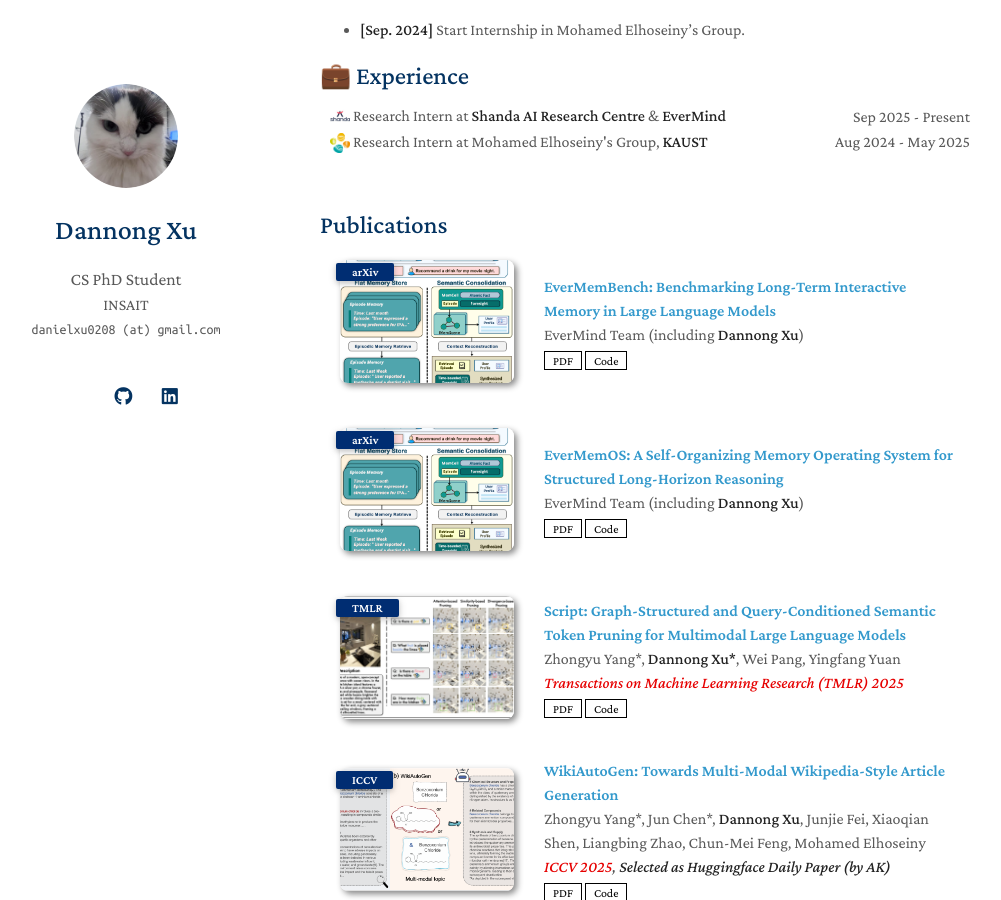
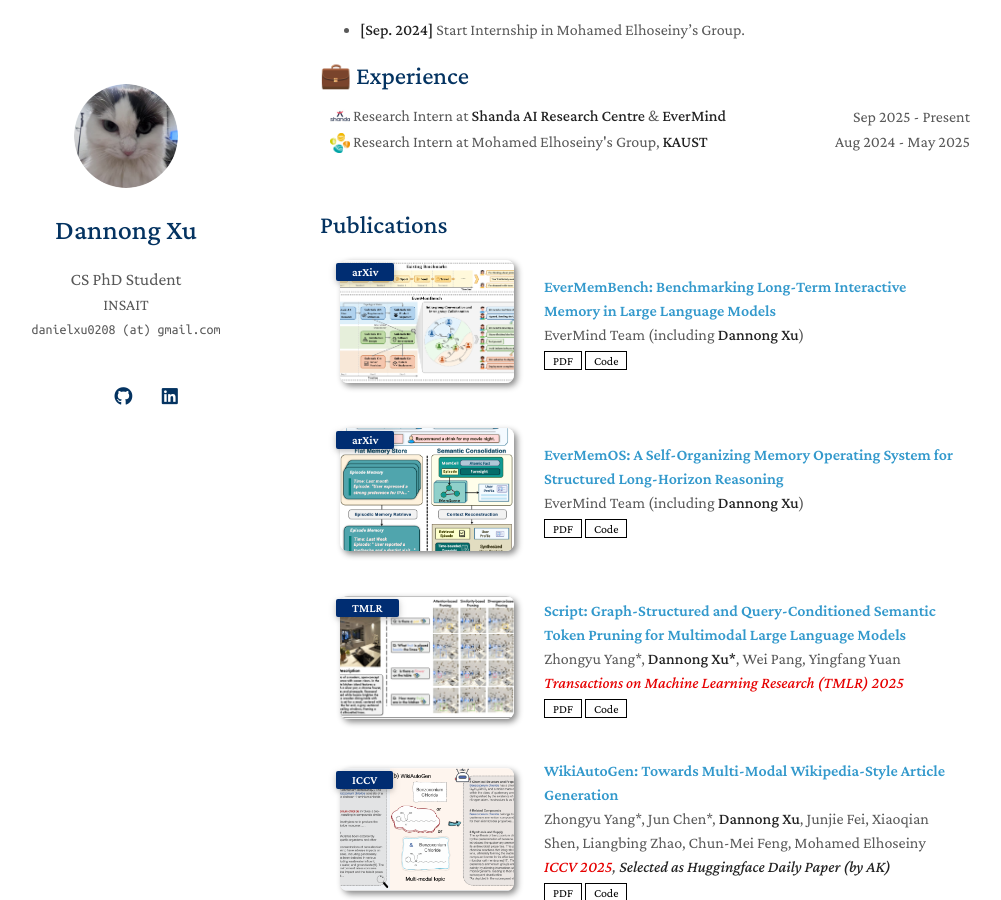
Before and after one commit to Danielxu0208/Danielxu0208.github.io, a Jekyll site: the page built from index.md, in a window 1280 px wide and 900 px high, scrolled down 711 px. Shown: the whole window, without its empty margins (150-1151 px from the left). Built offline with Jekyll 4.4.1, drawn with Linux system fonts in a browser that asks for light colours; a style sheet for code colours, icons or effects is not loaded; our own code applies the rules of GitHub Pages for plain Markdown files.

Commit message:
Update publications.yml

```diff
--- a/_data/publications.yml
+++ b/_data/publications.yml
@@ -5,7 +5,7 @@ main:
     conference_short: arXiv
     pdf: https://www.arxiv.org/abs/2602.01313
     code: https://github.com/EverMind-AI/EverMemBench
-    image: ./assets/img/evermemos.png
+    image: ./assets/img/evermembench.png
 
   - title: "EverMemOS: A Self-Organizing Memory Operating System for Structured Long-Horizon Reasoning"
     authors: EverMind Team (including <strong>Dannong Xu</strong>)
```
